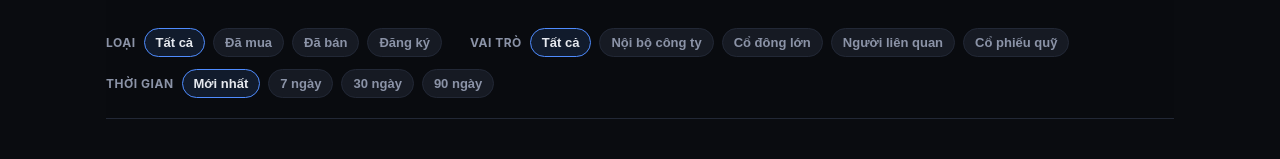
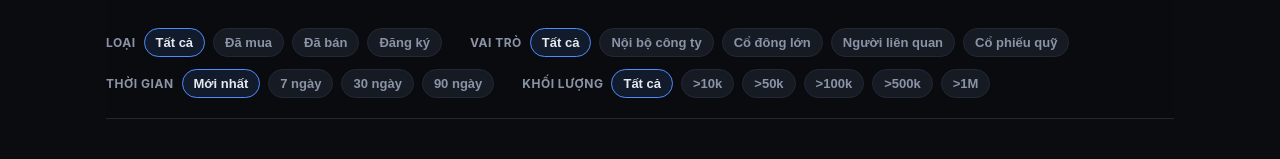
Before and after one commit to entity-solo/insidervn, a Next.js app in the folder frontend/: page / in a window 1280 px wide. Shown: the part 161-320 px from the top of the page. Built offline with nearby package versions, Linux system fonts and the light colour scheme; no server answers.

Commit message:
Add volume filter: min_shares param + quick chips (>10k, >50k, >100k, >500k, >1M) on main feed

```diff
--- a/frontend/app/page.tsx
+++ b/frontend/app/page.tsx
@@ -22,14 +22,23 @@ const ROLES = [
   ["related", "Người liên quan"],
   ["treasury", "Cổ phiếu quỹ"],
 ];
+const VOLUME_FILTERS: [number, string][] = [
+  [0, "Tất cả"],
+  [10_000, ">10k"],
+  [50_000, ">50k"],
+  [100_000, ">100k"],
+  [500_000, ">500k"],
+  [1_000_000, ">1M"],
+];
 
 export default function FeedPage() {
   const [type, setType] = useState("all");
   const [role, setRole] = useState("all");
   const [period, setPeriod] = useState("all");
+  const [minShares, setMinShares] = useState(0);
   const [selected, setSelected] = useState<Transaction | null>(null);
 
-  const params: TxParams = { type, role, period, dir: "desc", page_size: 60 };
+  const params: TxParams = { type, role, period, min_shares: minShares || undefined, dir: "desc", page_size: 60 };
   const { data, fetchNextPage, hasNextPage, isFetchingNextPage, isLoading, isError } = useInfiniteQuery({
     queryKey: ["tx", params],
     queryFn: ({ pageParam = 1 }) => api.transactions({ ...params, page: pageParam }),
@@ -139,6 +148,16 @@ export default function FeedPage() {
               ))}
             </div>
           </div>
+          <div className="filter-group">
+            <span className="filter-label">Khối lượng</span>
+            <div className="filters">
+              {VOLUME_FILTERS.map(([v, l]) => (
+                <button key={v} className={"filter-btn" + (minShares === v ? " active" : "")} onClick={() => setMinShares(v)}>
+                  {l}
+                </button>
+              ))}
+            </div>
+          </div>
         </div>
       </div>
 
@@ -161,7 +180,7 @@ export default function FeedPage() {
       {!isLoading && !isError && items.length === 0 && (
         <div className="empty-card">
           <div>Không có giao dịch nào khớp với bộ lọc hiện tại.</div>
-          <button className="btn" onClick={() => { setType("all"); setRole("all"); }}>
+          <button className="btn" onClick={() => { setType("all"); setRole("all"); setMinShares(0); }}>
             Xóa bộ lọc
           </button>
         </div>
--- a/frontend/lib/api.ts
+++ b/frontend/lib/api.ts
@@ -31,6 +31,7 @@ export interface TxParams {
   ticker?: string;
   sort?: string;
   dir?: string;
+  min_shares?: number;
 }
 
 export const api = {
```
Also changed, not shown: 1 other file (tests, documents, lock files or other folders).
